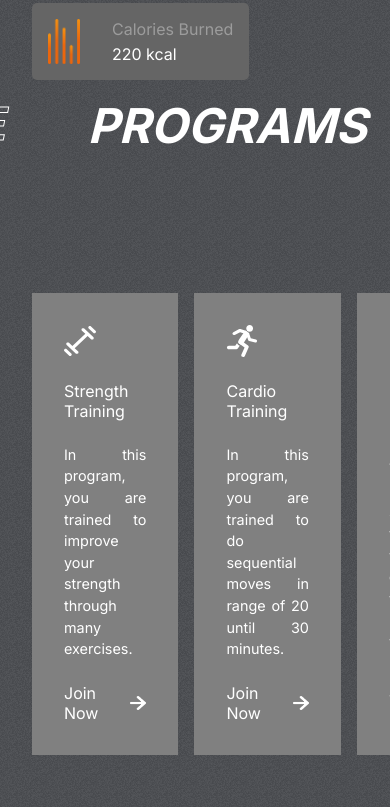
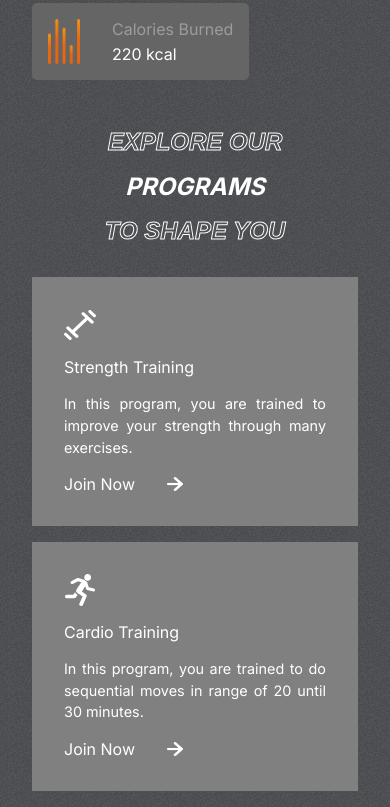
Before and after one commit to AnnaKuliga/react-responsive-gym-app, a React (Create React App) app: page / in a window 390 px wide. Shown: the part 1017-1824 px from the top of the page. Built offline with nearby package versions, Linux system fonts and the light colour scheme.

Commit message:
added responsive functions to the Programs section

```diff
--- a/src/components/Programs.css
+++ b/src/components/Programs.css
@@ -53,3 +53,16 @@
   background: var(--planCard);
   cursor: pointer;
 }
+@media screen and (max-width: 768px) {
+  .programs-header {
+    flex-direction: column;
+    gap: 1rem;
+    font-size: x-large;
+    align-items: center;
+    justify-content: center;
+    margin-top: 2rem;
+  }
+  .program-categories {
+    flex-direction: column;
+  }
+}
```
